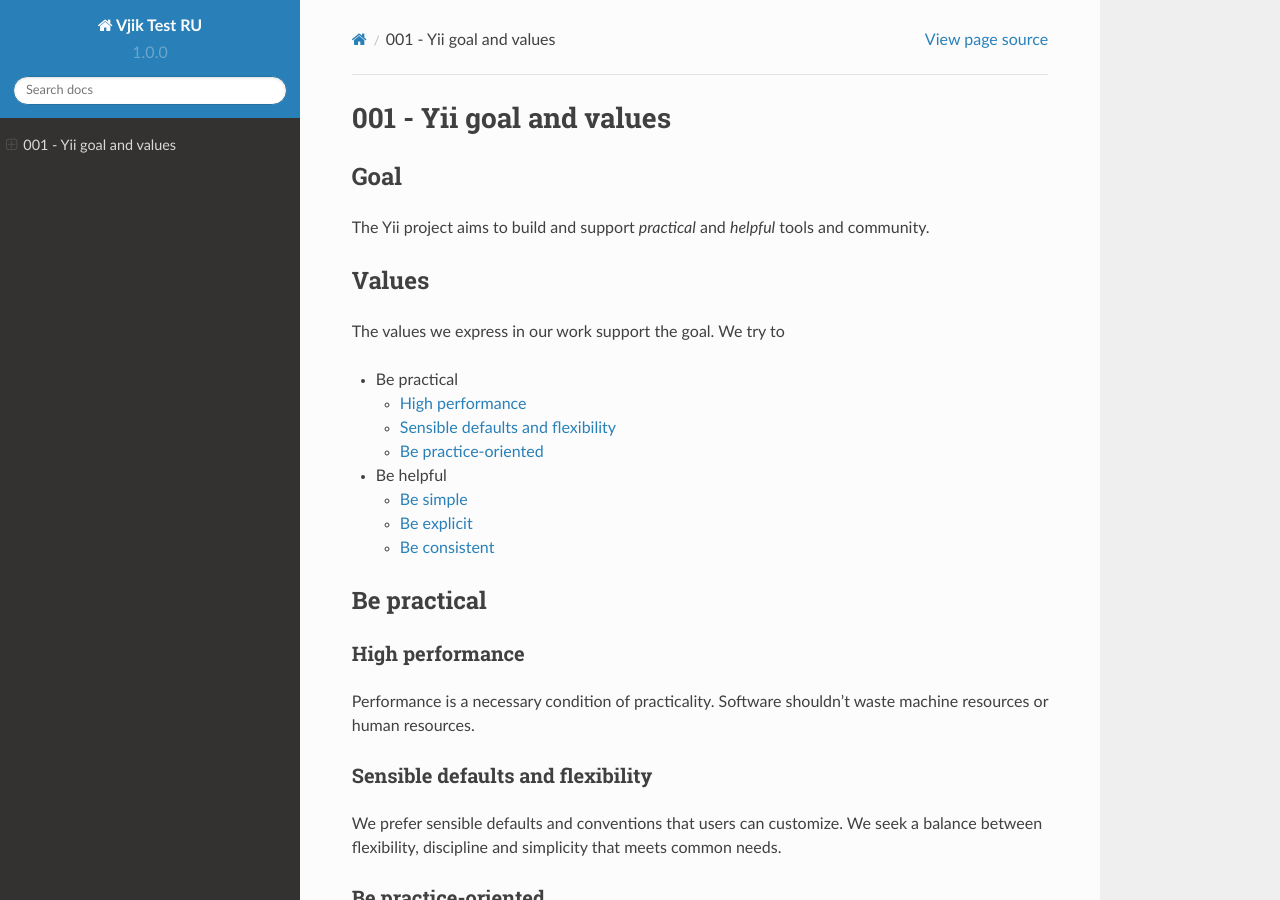
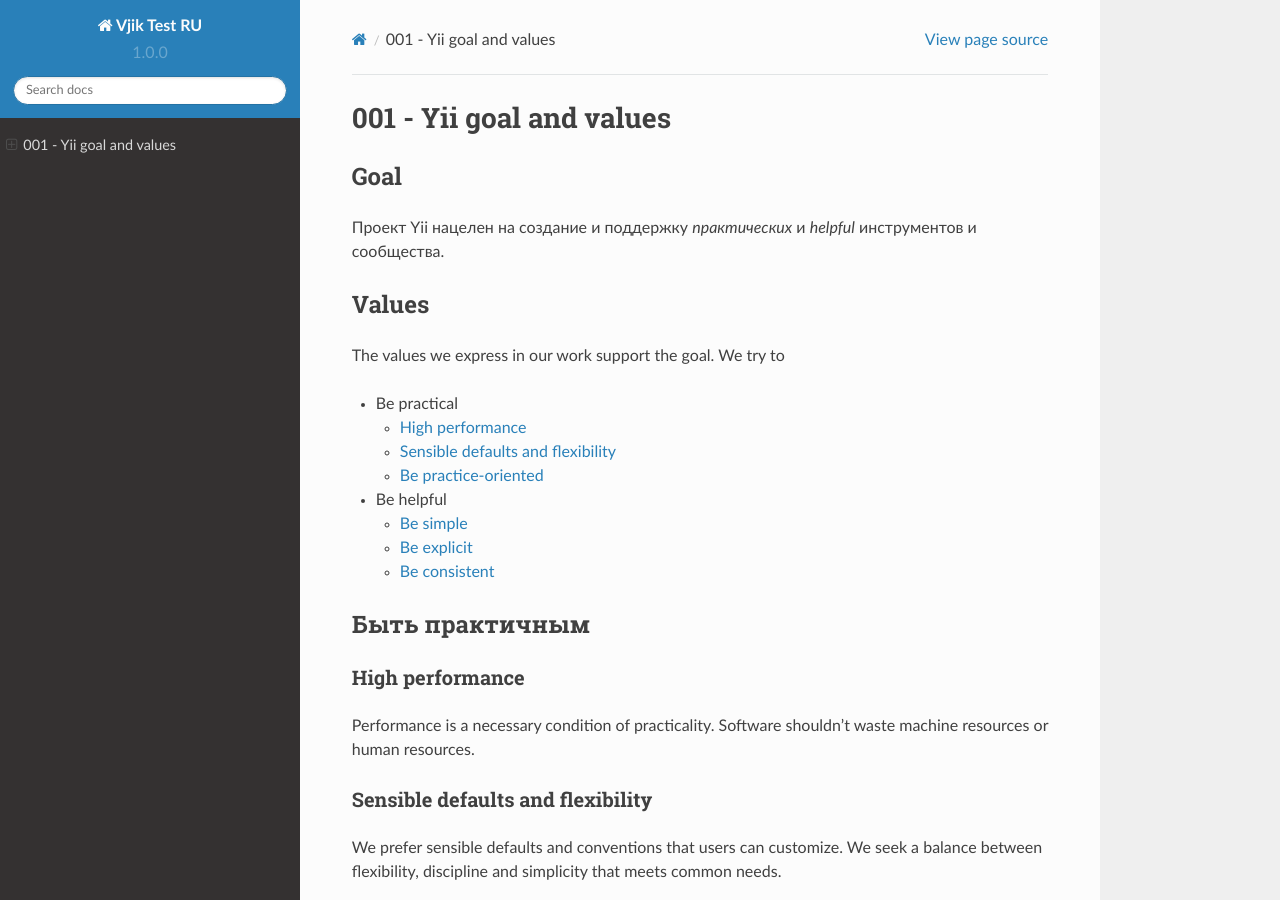
Before and after one commit to vjik/test-docs, a Sphinx documentation site: the page built from locale/ru/source/001.md, in a window 1280 px wide and 900 px high. Built offline with Sphinx 7.4.7 and the Read the Docs theme 2.0.0, drawn with Linux system fonts in a browser that asks for light colours.

Commit message:
New translations 001.md (Russian)

```diff
--- a/locale/ru/source/001.md
+++ b/locale/ru/source/001.md
@@ -2,7 +2,7 @@
 
 ## Goal
 
-The Yii project aims to build and support _practical_ and _helpful_ tools and community.
+Проект Yii нацелен на создание и поддержку _практических_ и _helpful_ инструментов и сообщества.
 
 ## Values
 
@@ -17,7 +17,7 @@ The values we express in our work support the goal. We try to
   - [Be explicit](#be-explicit)
   - [Be consistent](#be-consistent)
 
-## Be practical
+## Быть практичным
 
 ### High performance
 
```
